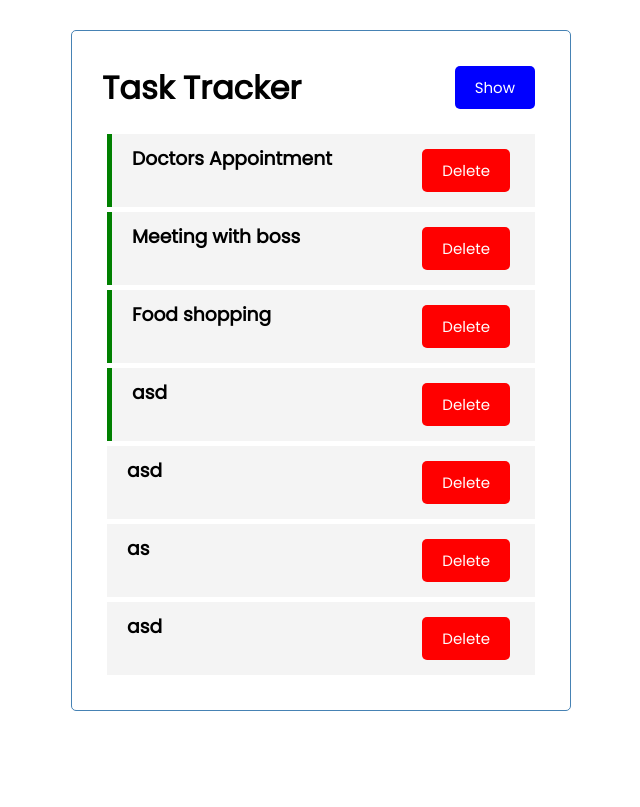
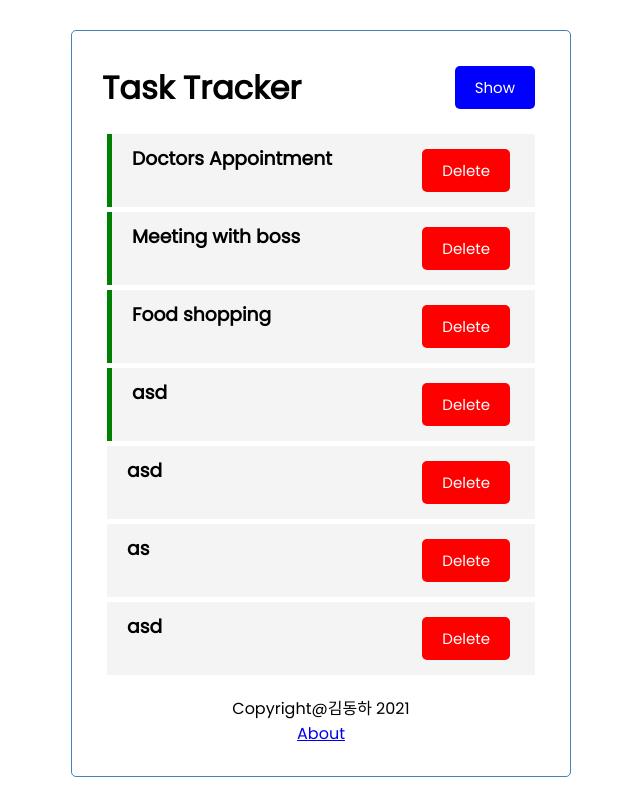
Before and after one commit to dongha1992/vue-tutorial, a Vue app: page /about in a window 1280 px wide. Shown: the whole page, without its empty margins (319-959 px from the left). Built offline with nearby package versions, Linux system fonts and the light colour scheme; data requests are answered from the project's data file.

Commit message:
feat(App): add router

```diff
--- a/package.json
+++ b/package.json
@@ -11,7 +11,8 @@
   "dependencies": {
     "core-js": "^3.6.5",
     "json-server": "^0.16.3",
-    "vue": "^3.0.0"
+    "vue": "^3.0.0",
+    "vue-router": "^4.0.10"
   },
   "devDependencies": {
     "@vue/cli-plugin-babel": "~4.5.0",
--- a/src/App.vue
+++ b/src/App.vue
@@ -13,6 +13,9 @@
       @delete-task="deleteTask"
       :tasks="tasks"
     />
+    <router-view>
+      <Footer />
+    </router-view>
   </div>
 </template>
 
@@ -20,6 +23,7 @@
 import Header from './components/Header.vue';
 import Tasks from './components/Tasks.vue';
 import AddTask from './components/AddTask.vue';
+import Footer from './components/Footer.vue';
 import { BASE_URL } from './config/config';
 
 export default {
@@ -28,6 +32,7 @@ export default {
     Header,
     Tasks,
     AddTask,
+    Footer,
   },
 
   data() {
--- /dev/null
+++ b/src/components/Footer.vue
@@ -0,0 +1,17 @@
+<template>
+  <footer>
+    <p>Copyright@김동하 2021</p>
+    <a href="/about">About</a>
+  </footer>
+</template>
+
+<script>
+export default {};
+</script>
+
+<style scoped>
+footer {
+  margin-top: 20px;
+  text-align: center;
+}
+</style>
--- a/src/main.js
+++ b/src/main.js
@@ -1,4 +1,7 @@
 import { createApp } from 'vue';
 import App from './App.vue';
+import router from './router';
 
-createApp(App).mount('#app');
+createApp(App)
+  .use(router)
+  .mount('#app');
--- /dev/null
+++ b/src/router/index.js
@@ -0,0 +1,18 @@
+import { createRouter, createWebHistory } from 'vue-router';
+
+import About from '../view/About';
+
+const routes = [
+  {
+    path: '/about',
+    name: About,
+    component: About,
+  },
+];
+
+const router = createRouter({
+  history: createWebHistory(process.env.BASE_URL),
+  routes,
+});
+
+export default router;
--- /dev/null
+++ b/src/view/About.vue
@@ -0,0 +1,9 @@
+<template>
+  <h1>About</h1>
+</template>
+
+<script>
+export default {};
+</script>
+
+<style scoped></style>
```
Also changed, not shown: 1 other file (tests, documents, lock files or other folders).
